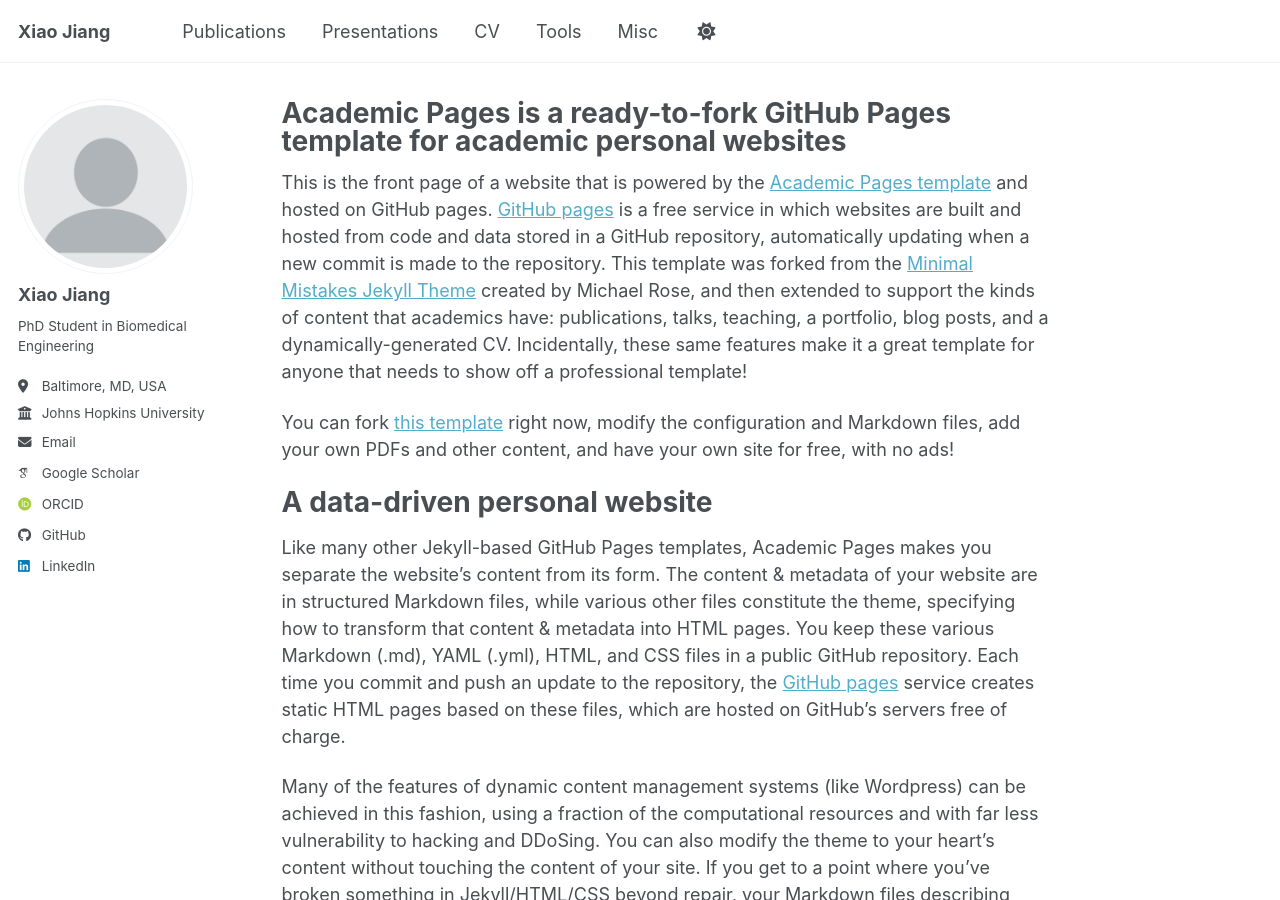
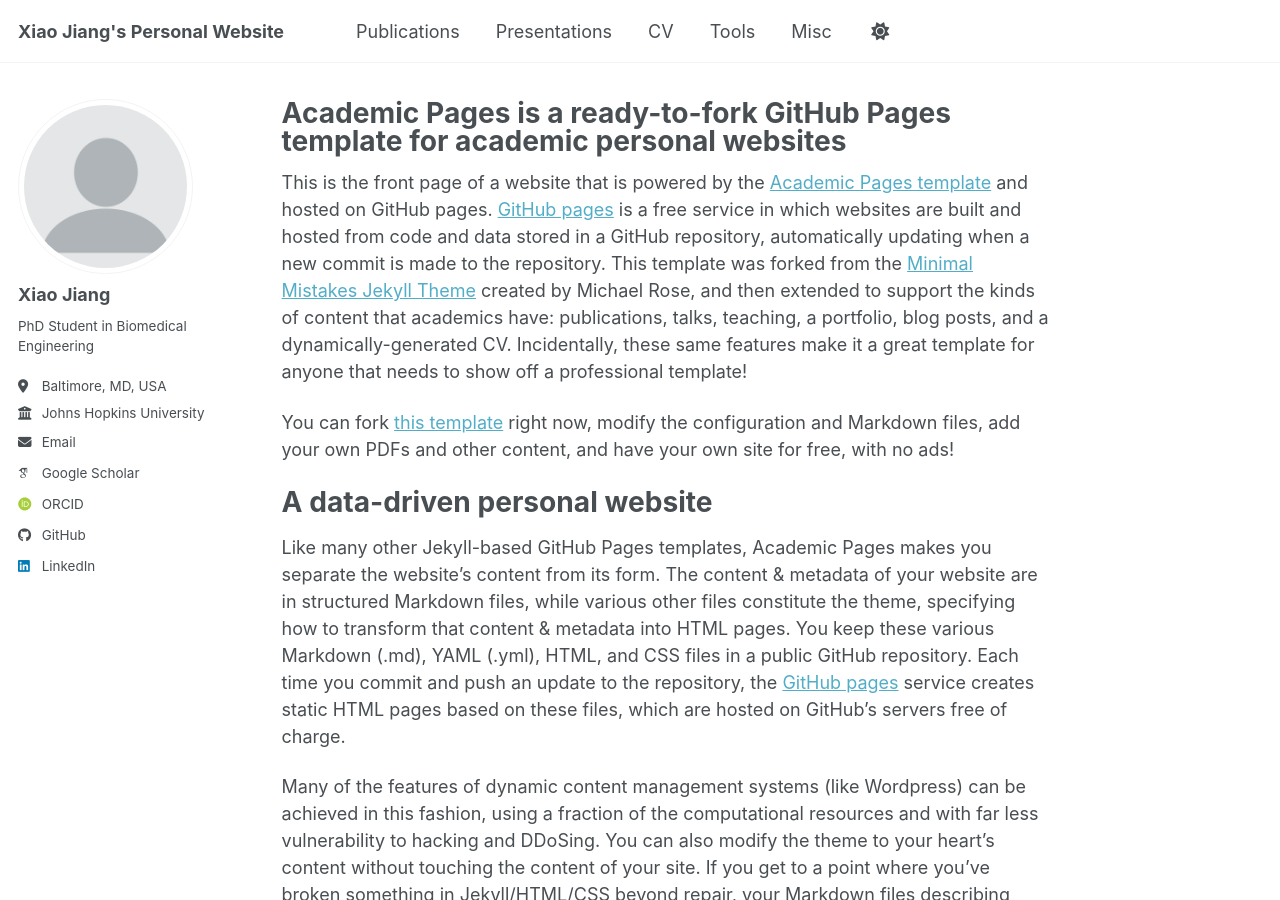
Before and after one commit to Xiao-Jiang-22/Xiao-Jiang-22.github.io, a Jekyll site: the page built from _pages/about.md, in a window 1280 px wide and 900 px high. Built offline with Jekyll 4.4.1, drawn with Linux system fonts in a browser that asks for light colours; some web fonts are replaced; a script bundle is joined from its source files by our own code; library files that are not in the unit come from our copies.

Commit message:
Update _config.yml

```diff
--- a/_config.yml
+++ b/_config.yml
@@ -9,7 +9,7 @@
 # Basic Site Settings
 locale                   : "en-US"
 site_theme               : "default" # Currently available options are "default", "air"
-title                    : "Xiao Jiang"
+title                    : "Xiao Jiang's Personal Website"
 title_separator          : "-"
 name                     : &name "Xiao Jiang"
 description              : &description "Xiao Jiang's personal website"   # Update this with a general description of your site, this is the default if not overridden by a page
```
